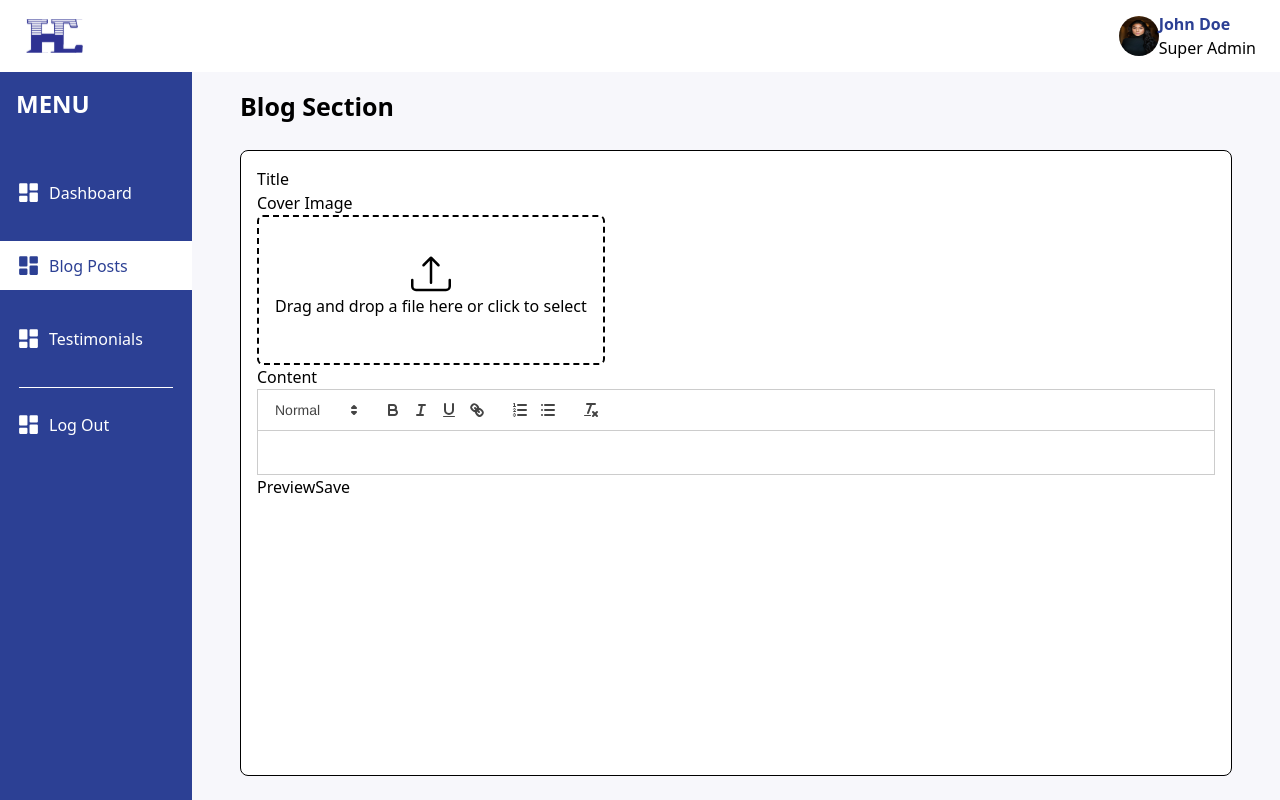
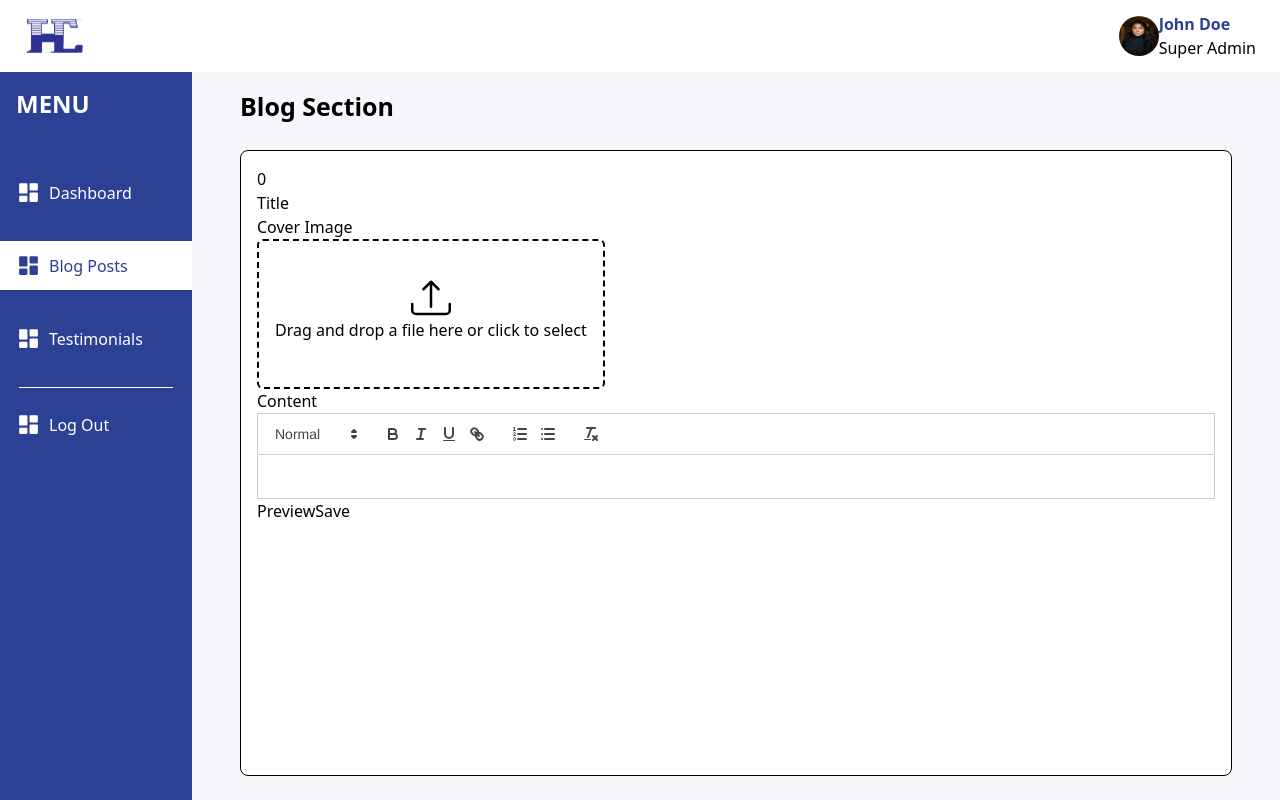
Before and after one commit to joshytheprogrammer/ochexagon_admin, a Next.js app: page /blog/posts/0 in a window 1280 px wide. Built offline with nearby package versions, Linux system fonts and the light colour scheme.

Commit message:
Made minor change
Added blogData props to BlogEditComponent

```diff
--- a/components/adminPanel/blog/posts/BlogEditComponent.jsx
+++ b/components/adminPanel/blog/posts/BlogEditComponent.jsx
@@ -5,7 +5,7 @@ import ReactQuill from "react-quill";
 import "react-quill/dist/quill.snow.css";
 import FileUploader from "@components/adminPanel/FileUploader/FileUploader";
 
-const BlogEditComponent = () => {
+const BlogEditComponent = ({ blogData }) => {
   // const {
   //   register,
   //   handleSubmit,
@@ -16,6 +16,7 @@ const BlogEditComponent = () => {
 
   return (
     <div className="h-full">
+      <h1>{blogData.id}</h1>
       <form action="" className="scrollable-content overflow-auto h-full">
         <div>
           <label htmlFor="">Title</label>
```
